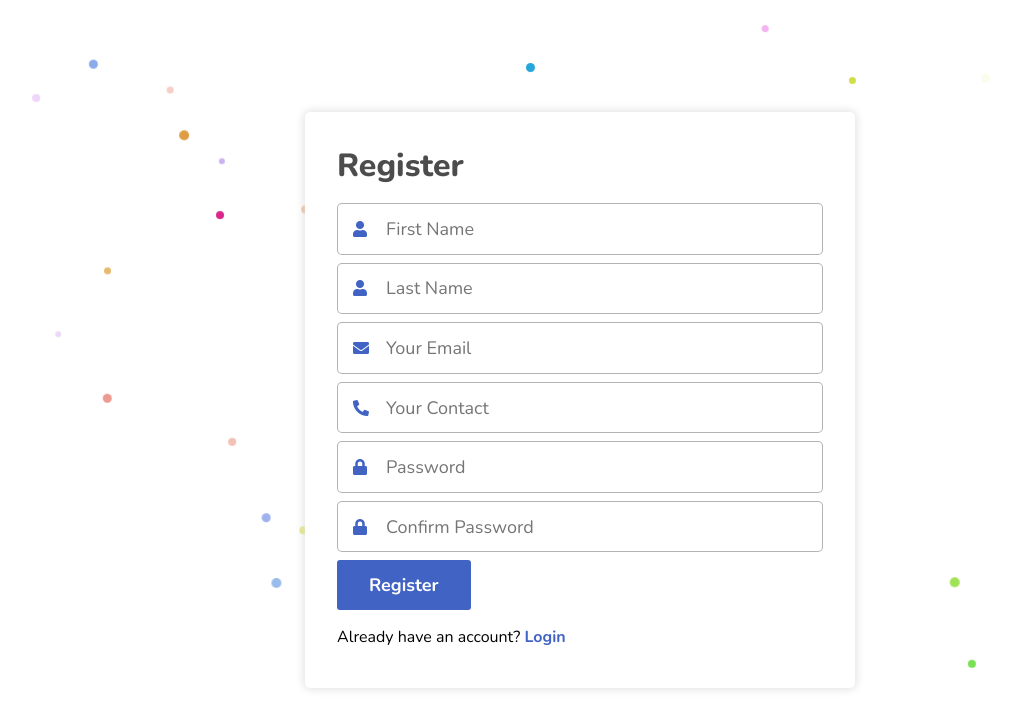
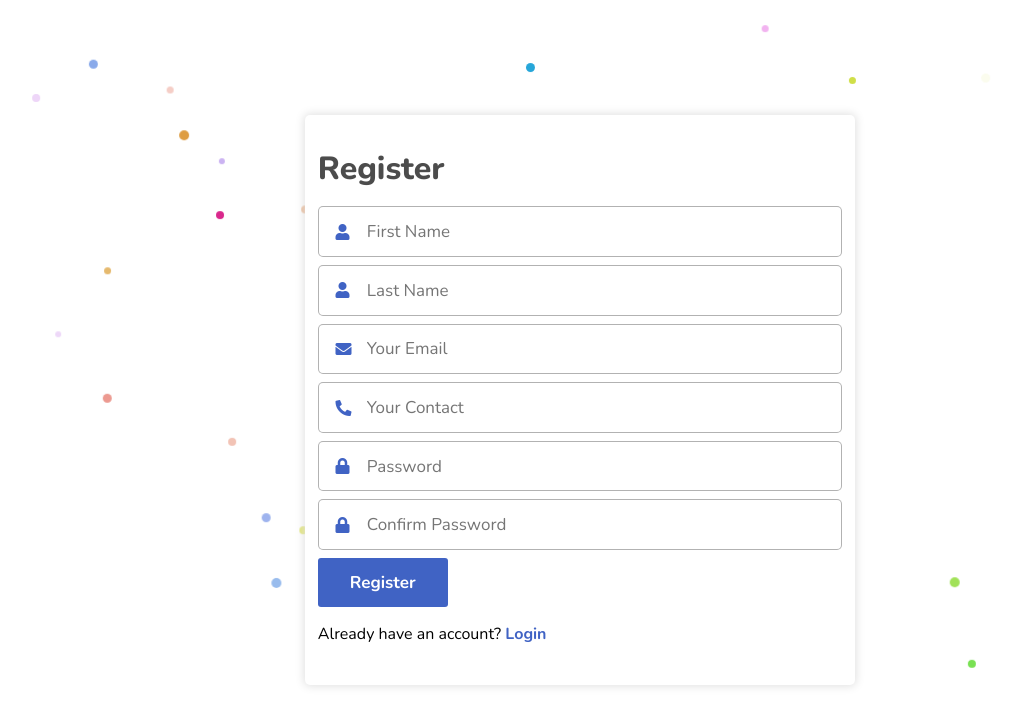
Before and after one commit to NjohPrince/bridgelabs-tasks, a React (Create React App) app: page /auth/register in a window 1280 px wide. Shown: the top 728 px of the page, without its empty margins (60-1081 px from the left). Built offline with nearby package versions, Linux system fonts and the light colour scheme; no server answers.

Commit message:
storing user details in localStorage

```diff
--- a/src/components/header/Header.jsx
+++ b/src/components/header/Header.jsx
@@ -1,5 +1,7 @@
 import React from 'react';
 import { Link } from 'react-router-dom';
+
+import { logout } from '../../auth-sevice/authService.js';
 
 import './header.css';
 
@@ -7,6 +9,24 @@ import { AppName } from '../../utils/appName/AppName.js';
 import { NavLinks } from '../../utils/links/Links.js';
 
 const Header = ({ token }) => {
+  const handleLogout = () => {
+    logout(token)
+      .then((response) => {
+        response
+          .json()
+          .then((data) => {
+            console.log(data);
+          })
+          .catch((error) => {
+            console.log('Error from server');
+            console.log(error);
+          });
+      })
+      .catch((error) => {
+        console.log('Network issues.');
+      });
+  };
+
   return (
     <div className="navbar flex a-j-space-between">
       <div className="logo">
@@ -27,10 +47,10 @@ const Header = ({ token }) => {
           })}
         {token && token !== '' && (
           <>
-            <Link className="t-delay-2" to='/profile'>
+            <Link className="t-delay-2" to="/profile">
               Profile
             </Link>
-            <Link className="t-delay-2" to='/profile'>
+            <Link onClick={handleLogout} className="t-delay-2" to="/#logout">
               Logout
             </Link>
           </>
--- a/src/containers/auth/Login.page.jsx
+++ b/src/containers/auth/Login.page.jsx
@@ -49,8 +49,15 @@ const LoginPage = () => {
               setErrorMessage(data.detail);
               return;
             }
-            const { token, refresh } = data;
-            localStorage.setItem("refresh_token", refresh);
+            console.log(data);
+
+            const { token, refresh, first_name, last_name, phone, email } =
+              data;
+            localStorage.setItem(
+              'user_data',
+              JSON.stringify({ first_name, last_name, email, phone })
+            );
+            localStorage.setItem('refresh_token', refresh);
 
             fetch(`/api/token`, {
               method: 'POST',
@@ -61,16 +68,21 @@ const LoginPage = () => {
               body: JSON.stringify({
                 token,
               }),
-            }).then((data) => {
-              data.json().then(message => {
-                console.log(message);
-                window.location.pathname = '/';
-              }).catch(error => {
+            })
+              .then((data) => {
+                data
+                  .json()
+                  .then((message) => {
+                    console.log(message);
+                    window.location.pathname = '/';
+                  })
+                  .catch((error) => {
+                    console.log(error);
+                  });
+              })
+              .catch((error) => {
                 console.log(error);
-              })
-            }).catch(error => {
-              console.log(error);
-            })
+              });
           })
           .catch((error) => {
             console.log('Inner Error: ', error);
--- a/src/containers/auth/auth.css
+++ b/src/containers/auth/auth.css
@@ -698,7 +698,7 @@
 .auth {
   width: 550px;
   box-shadow: 0 0 10px 1px #dfdfdf;
-  padding: 2rem;
+  padding: 2rem 0.8rem;
   border-radius: 5px;
   background: #fff;
   z-index: 9999;
@@ -717,14 +717,15 @@
 
 .form-control i {
   position: absolute;
-  left: 1rem;
+  left: 1.1rem;
   color: var(--main-color);
 }
 
 .form-control input {
   width: 100%;
   padding: 0.8rem 3rem;
-  font-size: 18px;
+  padding-right: 0.8rem;
+  font-size: 17px;
   border-radius: 5px;
   border: 1px solid rgba(0, 0, 0, 0.3);
   color: var(--main-color);
@@ -744,7 +745,7 @@
   background: var(--main-color);
   border: none;
   border-radius: 3px;
-  font-size: 18px;
+  font-size: 17px;
   font-weight: 700;
 }
 
```
Also changed, not shown: 1 other file (tests, documents, lock files or other folders).
